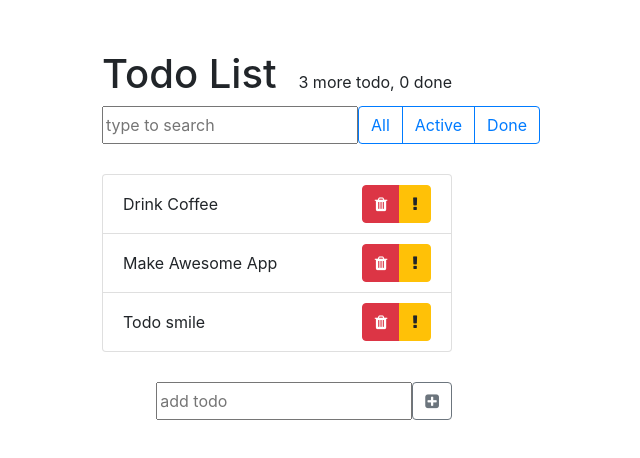
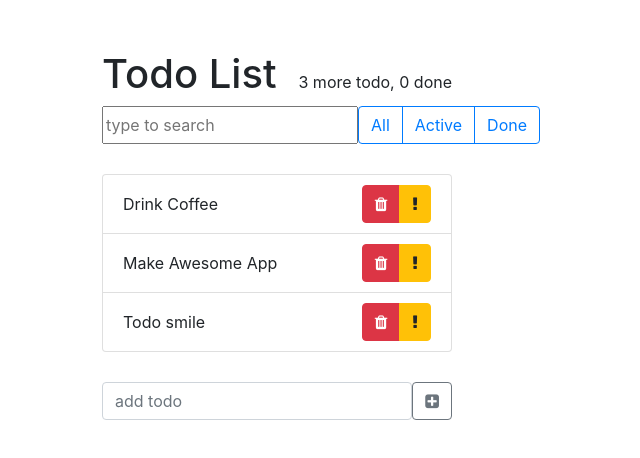
Before and after one commit to Fnomg/todolist, a React (Create React App) app: page / in a window 1280 px wide. Shown: the top 458 px of the page, without its empty margins (363-1003 px from the left). Built offline with nearby package versions, Linux system fonts and the light colour scheme.

Commit message:
edit additem form

```diff
--- a/src/components/ItemAddForm/ItemAddForm.js
+++ b/src/components/ItemAddForm/ItemAddForm.js
@@ -4,17 +4,37 @@ import "./ItemAddForm.css"
 
 class ItemAddForm extends Component {
 
+  state = {
+    label: ''
+  }
+
+  onLabelChange = (e) => {
+    this.setState({
+      label: e.target.value
+    })
+  }
+
+  onSubmit = (e) => {
+    e.preventDefault();
+    this.props.onAddItem(this.state.label)
+  }
+
   render() {
 
     const {onAddItem} = this.props
 
     return (
-      <div className='item-add-form__wrap'>
-        <input placeholder='add todo'/>
-        <button type="button" className="btn btn-outline-secondary" onClick={() => onAddItem('Hello world')}>
+      <form className='item-add-form__wrap'
+            onSubmit={this.onSubmit}
+      >
+        <input className="form-control"
+               placeholder='add todo'
+               onChange={this.onLabelChange}
+        />
+        <button type="button" className="btn btn-outline-secondary">
           <i className="fa fa-plus-square" aria-hidden="true"/>
         </button>
-      </div>
+      </form>
     )
   }
 }
```
